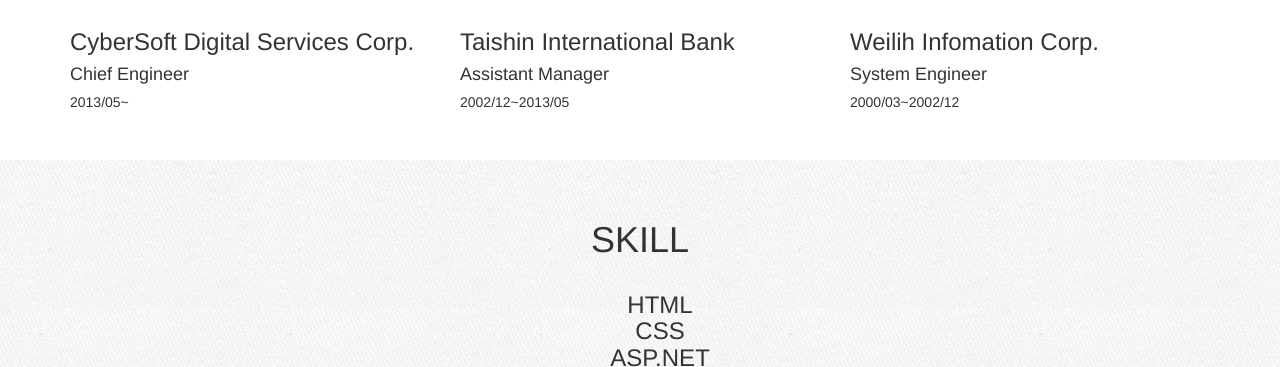
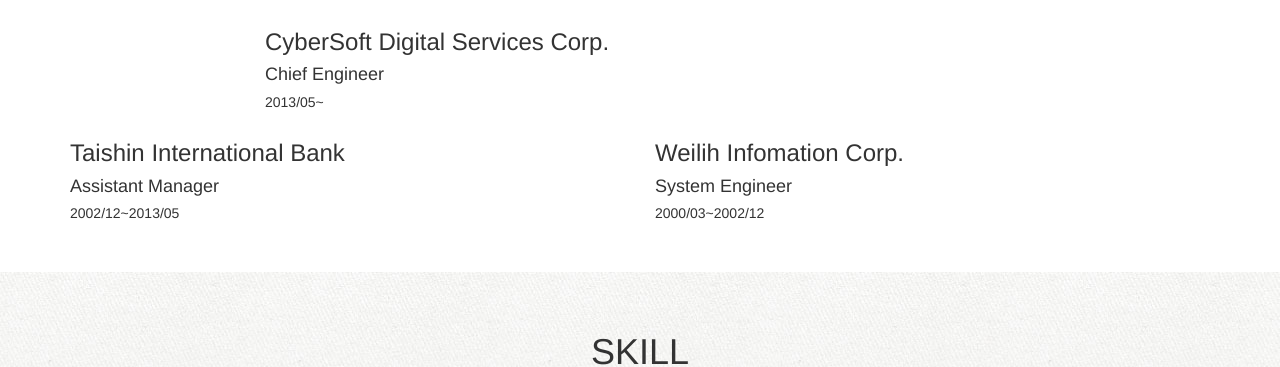
Before and after one commit to ejoejo/cv, a plain HTML site: page index.html in a window 1280 px wide. Shown: the part 733-1100 px from the top of the page. Drawn offline with nearby package versions, Linux system fonts and the light colour scheme.

Commit message:
update main page

```diff
--- a/index.html
+++ b/index.html
@@ -54,17 +54,17 @@
             <div class="container">
                 <h1>experience</h1>
                 <div class="row">
-                    <div class="col-md-4 col-sm-4 col-xs-6">
+                    <div class="col-lg-8 col-md-8 col-sm-8 col-xs-8 col-md-offset-2 col-lg-offset-2 col-sm-offset-2 col-xs-offset-2">
                         <h3 class="company">CyberSoft Digital Services Corp.</h3>
                         <h4 class="job-title">chief engineer</h4>
                         <h5 class="job-year">2013/05~</h5>
                     </div>
-                    <div class="com-md-4 col-sm-4 com-xs-6">
+                    <div class="col-lg-6 col-md-6 col-sm-6 col-xs-6">
                         <h3 class="company">taishin international bank</h3>
                         <h4 class="job-title">assistant manager</h4>
                         <h5 class="job-year">2002/12~2013/05</h5>
                     </div>
-                    <div class="com-md-4 col-sm-4 com-xs-6">
+                    <div class="col-lg-6 col-md-6 col-sm-6 col-xs-6">
                         <h3 class="company">Weilih Infomation corp.</h3>
                         <h4 class="job-title">system engineer</h4>
                         <h5 class="job-year">2000/03~2002/12</h5>
```
